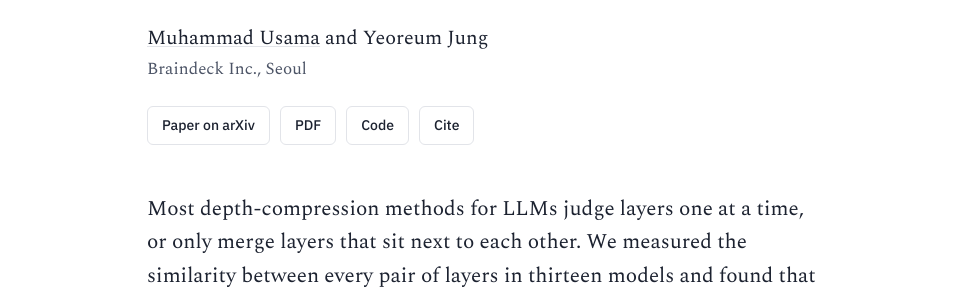
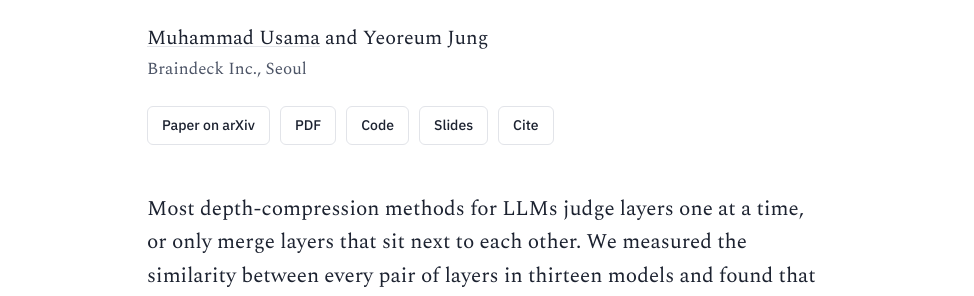
Before and after one commit to Usama1002/Usama1002.github.io, a Jekyll site: the page built from _publications/2026-01-01-graph-guided-layer-fusion-neurips.html, in a window 1280 px wide and 900 px high. Shown: the part 279-575 px from the top of the window, without its empty margins (153-1127 px from the left). Built offline with Jekyll 4.4.1, drawn with Linux system fonts in a browser that asks for light colours.

Commit message:
NeurIPS 2026 FCM page: add talk slides (PDF) link

```diff
--- a/_publications/2026-01-01-graph-guided-layer-fusion-neurips.html
+++ b/_publications/2026-01-01-graph-guided-layer-fusion-neurips.html
@@ -13,6 +13,7 @@ date: 2026-01-01
 venue: 'Conference on Neural Information Processing Systems (NeurIPS)'
 arxivurl: 'https://arxiv.org/abs/2610.15159'
 codeurl: 'https://github.com/Usama1002/fcm-layer-fusion'
+slidesurl: '/assets/fcm/fcm-neurips2026-slides.pdf'
 og_image: /assets/fcm/og.jpg
 project_css: [/assets/fcm/fcm.css]
 project_js: [/assets/fcm/fcm.js]
@@ -29,6 +30,7 @@ citation: '<strong>M. Usama</strong> and Y. Jung, &quot;Beyond Adjacent Layers:
     <a class="btn" href="https://arxiv.org/abs/2610.15159">Paper on arXiv</a>
     <a class="btn" href="https://arxiv.org/pdf/2610.15159">PDF</a>
     <a class="btn" href="https://github.com/Usama1002/fcm-layer-fusion">Code</a>
+    <a class="btn" href="/assets/fcm/fcm-neurips2026-slides.pdf">Slides</a>
     <a class="btn" href="#citation">Cite</a>
   </p>
 </header>
```
Also changed, not shown: 1 other file.
